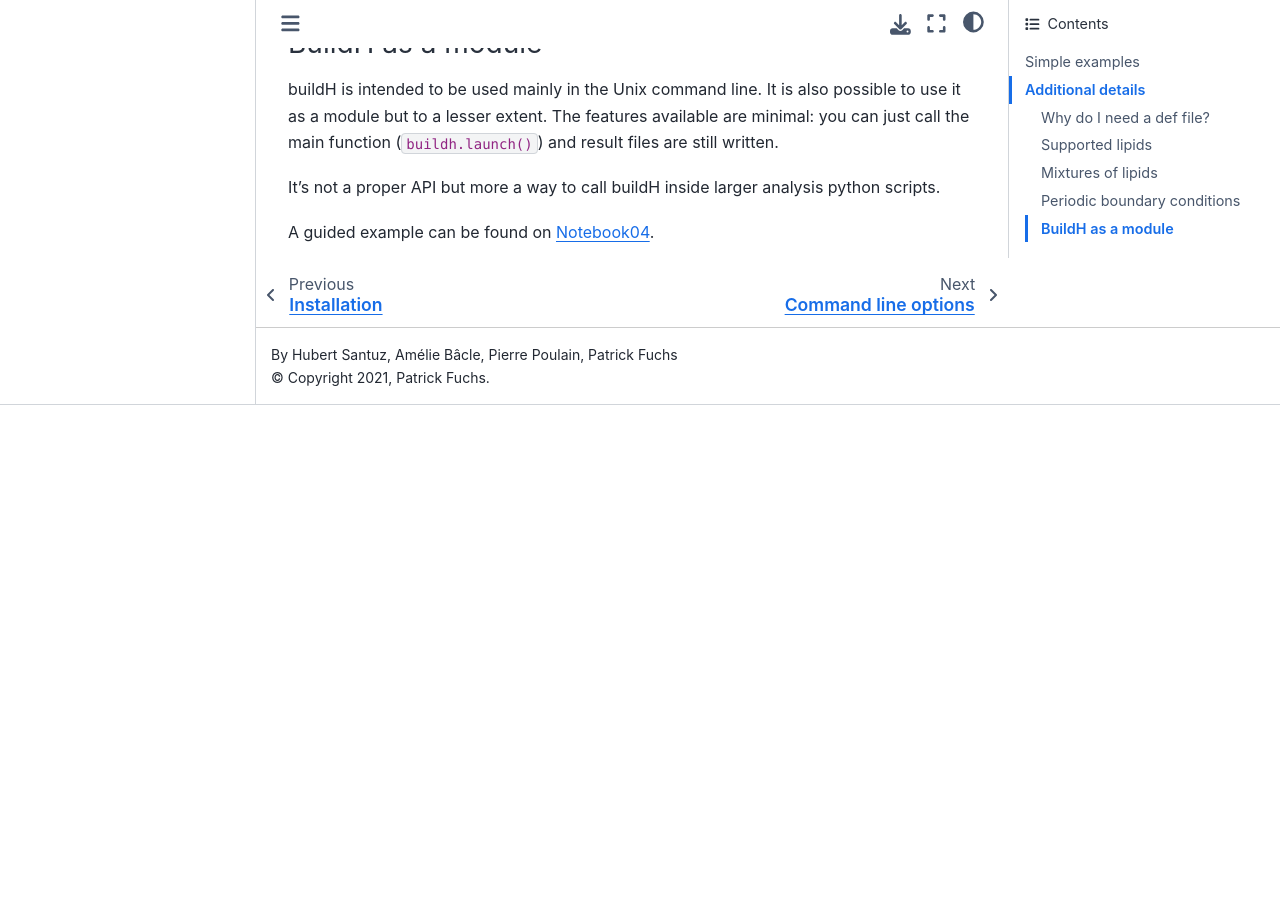
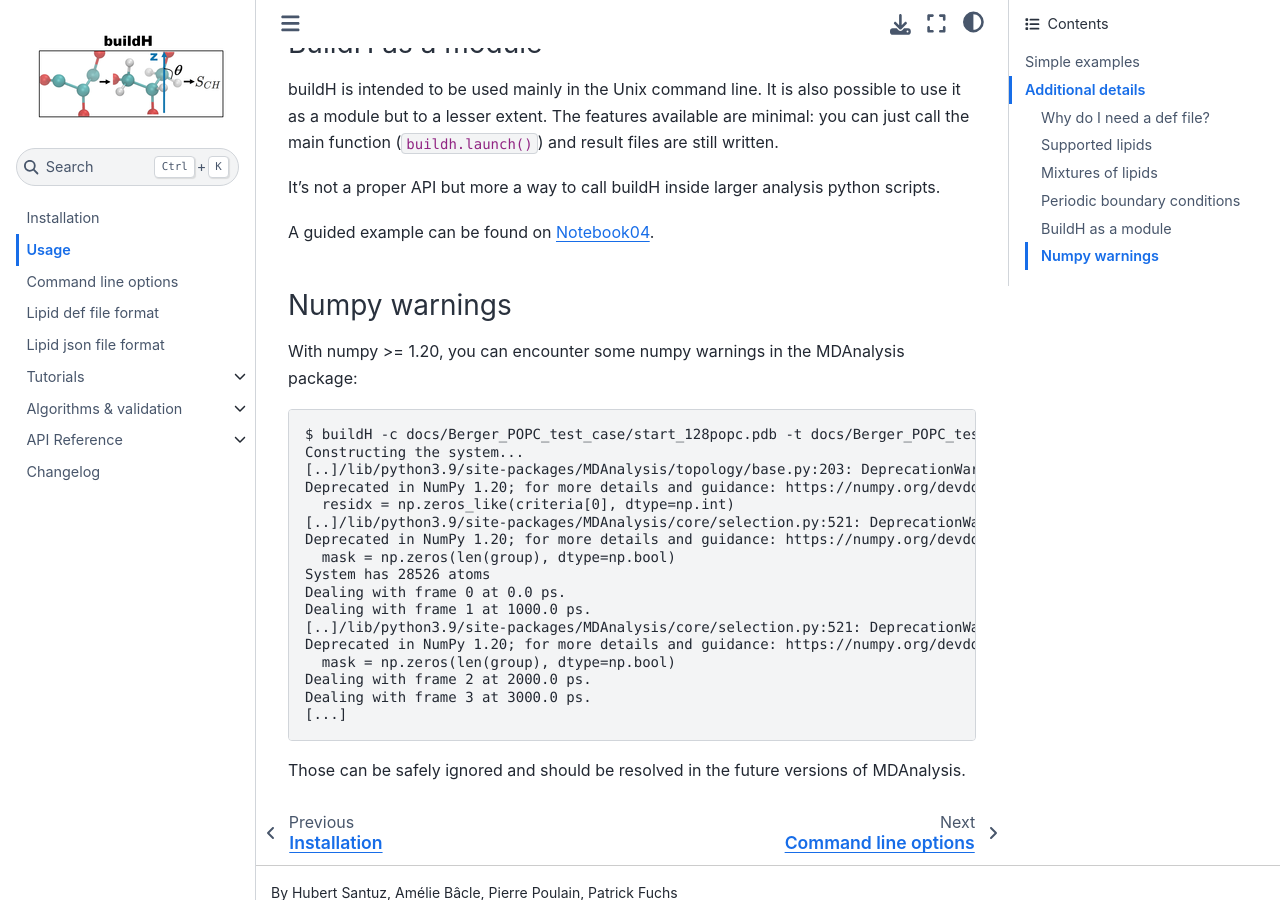
Before and after one commit to patrickfuchs/buildH, a Sphinx documentation site: the page built from docs/usage.md, in a window 1280 px wide and 900 px high, scrolled down 4023 px. Built offline with Sphinx 7.4.7 and the Sphinx Book theme 1.1.4, drawn with Linux system fonts in a browser that asks for light colours; before the commit the page ends 4428 px from its top, so only the background shows below that.

Commit message:
Handle warnings
fix issue #86

````diff
--- a/buildh/__init__.py
+++ b/buildh/__init__.py
@@ -30,5 +30,8 @@
 __version__ = "1.3.1"
 __license__ = "BSD 3-Clause License"
 
+# Silent this unharmful warning from MDAnalysis
+import warnings
+warnings.filterwarnings("ignore", message="Element information is absent or missing for a few ")
 
 from .UI import BuildHError, launch
--- a/docs/usage.md
+++ b/docs/usage.md
@@ -136,3 +136,30 @@
 It's not a proper API but more a way to call buildH inside larger analysis python scripts.
 
 A guided example can be found on [Notebook04](notebooks/Notebook_04_library.ipynb).
+
+
+### Numpy warnings
+
+With numpy >= 1.20, you can encounter some numpy warnings in the MDAnalysis package:
+
+```
+$ buildH -c docs/Berger_POPC_test_case/start_128popc.pdb -t docs/Berger_POPC_test_case/popc0-25ns_dt1000.xtc -d docs/Berger_POPC_test_case/order_parameter_definitions_MODEL_Berger_POPC.def -l Berger_POPC
+Constructing the system...
+[..]/lib/python3.9/site-packages/MDAnalysis/topology/base.py:203: DeprecationWarning: `np.int` is a deprecated alias for the builtin `int`. To silence this warning, use `int` by itself. Doing this will not modify any behavior and is safe. When replacing `np.int`, you may wish to use e.g. `np.int64` or `np.int32` to specify the precision. If you wish to review your current use, check the release note link for additional information.
+Deprecated in NumPy 1.20; for more details and guidance: https://numpy.org/devdocs/release/1.20.0-notes.html#deprecations
+  residx = np.zeros_like(criteria[0], dtype=np.int)
+[..]/lib/python3.9/site-packages/MDAnalysis/core/selection.py:521: DeprecationWarning: `np.bool` is a deprecated alias for the builtin `bool`. To silence this warning, use `bool` by itself. Doing this will not modify any behavior and is safe. If you specifically wanted the numpy scalar type, use `np.bool_` here.
+Deprecated in NumPy 1.20; for more details and guidance: https://numpy.org/devdocs/release/1.20.0-notes.html#deprecations
+  mask = np.zeros(len(group), dtype=np.bool)
+System has 28526 atoms
+Dealing with frame 0 at 0.0 ps.
+Dealing with frame 1 at 1000.0 ps.
+[..]/lib/python3.9/site-packages/MDAnalysis/core/selection.py:521: DeprecationWarning: `np.bool` is a deprecated alias for the builtin `bool`. To silence this warning, use `bool` by itself. Doing this will not modify any behavior and is safe. If you specifically wanted the numpy scalar type, use `np.bool_` here.
+Deprecated in NumPy 1.20; for more details and guidance: https://numpy.org/devdocs/release/1.20.0-notes.html#deprecations
+  mask = np.zeros(len(group), dtype=np.bool)
+Dealing with frame 2 at 2000.0 ps.
+Dealing with frame 3 at 3000.0 ps.
+[...]
+```
+
+Those can be safely ignored and should be resolved in the future versions of MDAnalysis.
````
